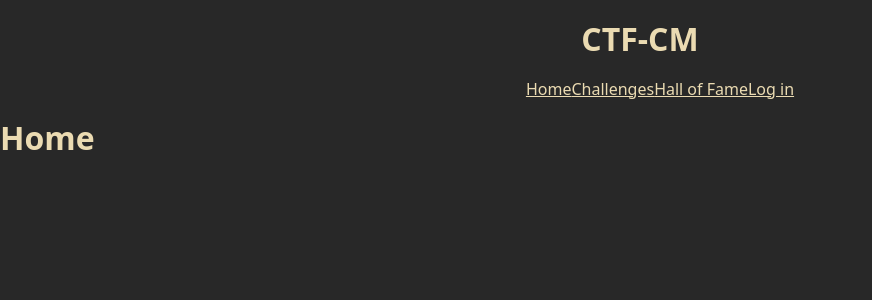
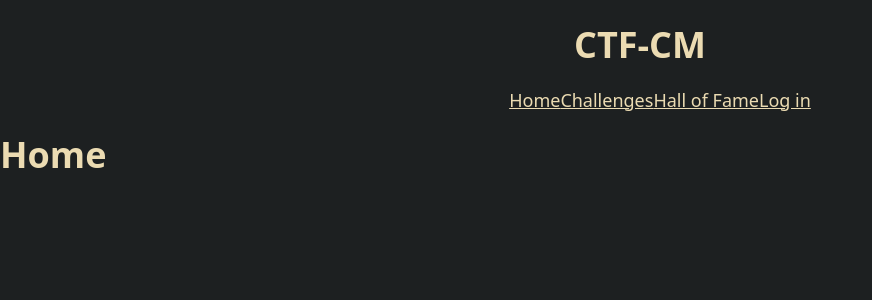
Before and after one commit to k1k9/ctf-platform, a Vue app in the folder frontend/: page / in a window 1280 px wide. Shown: the top 300 px of the page, without its empty margins (0-872 px from the left). Built offline with nearby package versions, Linux system fonts and the light colour scheme; a small style sheet from the web is missing.

Commit message:
Improved some styles

```diff
--- a/frontend/index.html
+++ b/frontend/index.html
@@ -1,13 +1,17 @@
 <!DOCTYPE html>
 <html lang="en">
+
 <head>
   <meta charset="UTF-8">
   <link rel="icon" href="/favicon.ico">
   <meta name="viewport" content="width=device-width, initial-scale=1.0">
+  <link rel='stylesheet' href='//cdn.jsdelivr.net/npm/hack-font@3.3.0/build/web/hack-subset.css'>
   <title>CTF-CM</title>
 </head>
+
 <body>
   <div id="app"></div>
   <script type="module" src="/src/main.js"></script>
 </body>
+
 </html>
--- a/frontend/src/assets/_variables.scss
+++ b/frontend/src/assets/_variables.scss
@@ -1,4 +1,5 @@
-$background: #282828;
+$background: #1d2021;
+$background-alt: #282828;
 $foreground: #ebdbb2;
 $red: #cc241d;
 $green: #98971a;
--- a/frontend/src/assets/main.scss
+++ b/frontend/src/assets/main.scss
@@ -1,12 +1,23 @@
 @import 'normalize';
 @import 'variables';
 
-body{
+html{
     background-color: $background;
     color: $foreground;
     font-family:system-ui, -apple-system, BlinkMacSystemFont, 'Segoe UI', Roboto, Oxygen, Ubuntu, Cantarell, 'Open Sans', 'Helvetica Neue', sans-serif;
+    font-size: 18px;
 }
 
 a{
     color: $foreground;
 }
+
+
+@for $i from 2 through 5 {
+    h#{$i} {
+        font-family: "Hack";
+        color: $green;
+        font-weight: 500;
+        font-size: 1.8rem - 0.2rem * ($i - 1);
+    }
+}
```
Lines whose indentation alone changed are shown as unchanged.
